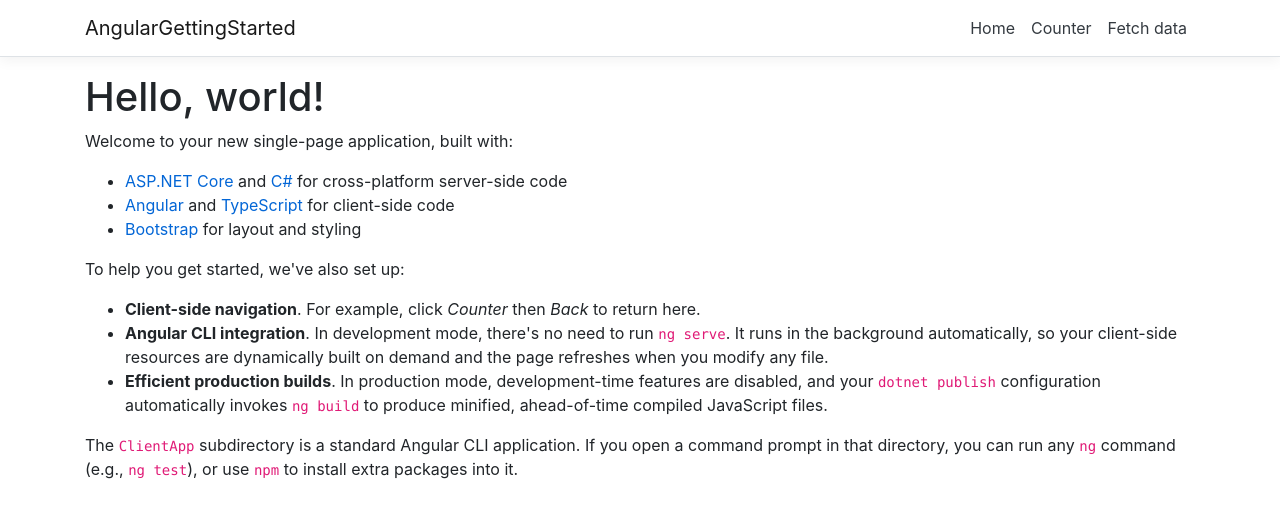
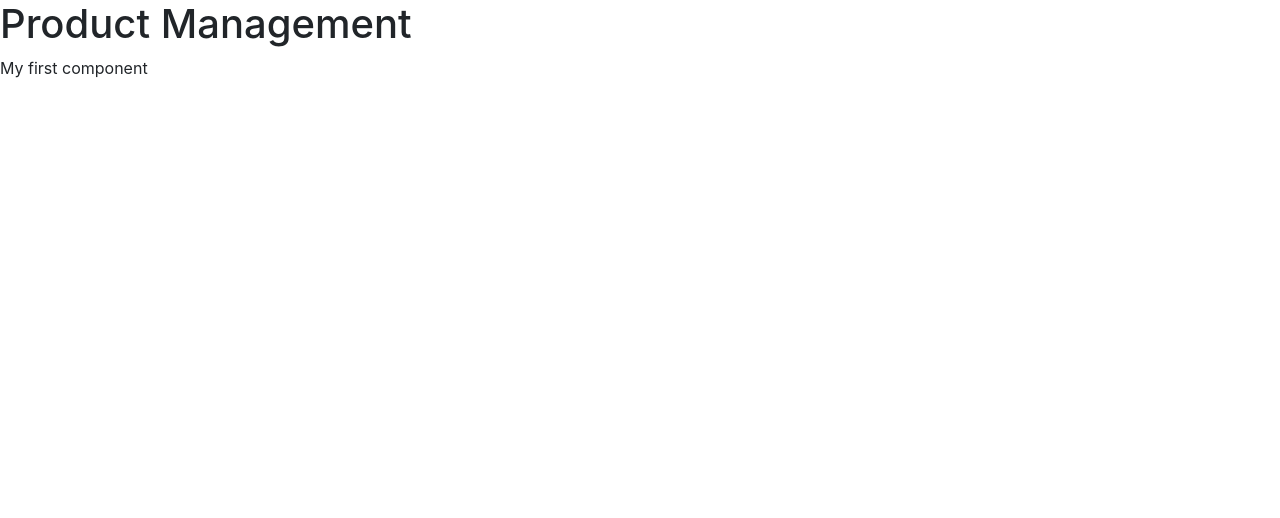
Before and after one commit to ampleecant/AngularGettingStarted, an Angular app in the folder AngularGettingStarted/ClientApp/: page / in a window 1280 px wide. Shown: the top 518 px of the page. Built offline with nearby package versions, Linux system fonts and the light colour scheme.

Commit message:
Components

```diff
--- a/AngularGettingStarted/ClientApp/src/app/app.component.ts
+++ b/AngularGettingStarted/ClientApp/src/app/app.component.ts
@@ -1,9 +1,15 @@
 import { Component } from '@angular/core';
 
 @Component({
-  selector: 'app-root',
-  templateUrl: './app.component.html'
+  selector: 'pm-root',
+  template: `
+            <div>
+              <h1> {{ pageTitle }} </h1>
+             <div>My first component</div>
+            </div>
+           `
 })
+
 export class AppComponent {
-  title = 'app';
+  pageTitle = 'Product Management';
 }
--- a/AngularGettingStarted/ClientApp/src/index.html
+++ b/AngularGettingStarted/ClientApp/src/index.html
@@ -9,6 +9,7 @@
     <link rel="icon" type="image/x-icon" href="favicon.ico" />
   </head>
   <body>
-    <app-root>Loading...</app-root>
+    <!--Directive, custom html tag-->
+    <pm-root>Loading...</pm-root>
   </body>
 </html>
```
